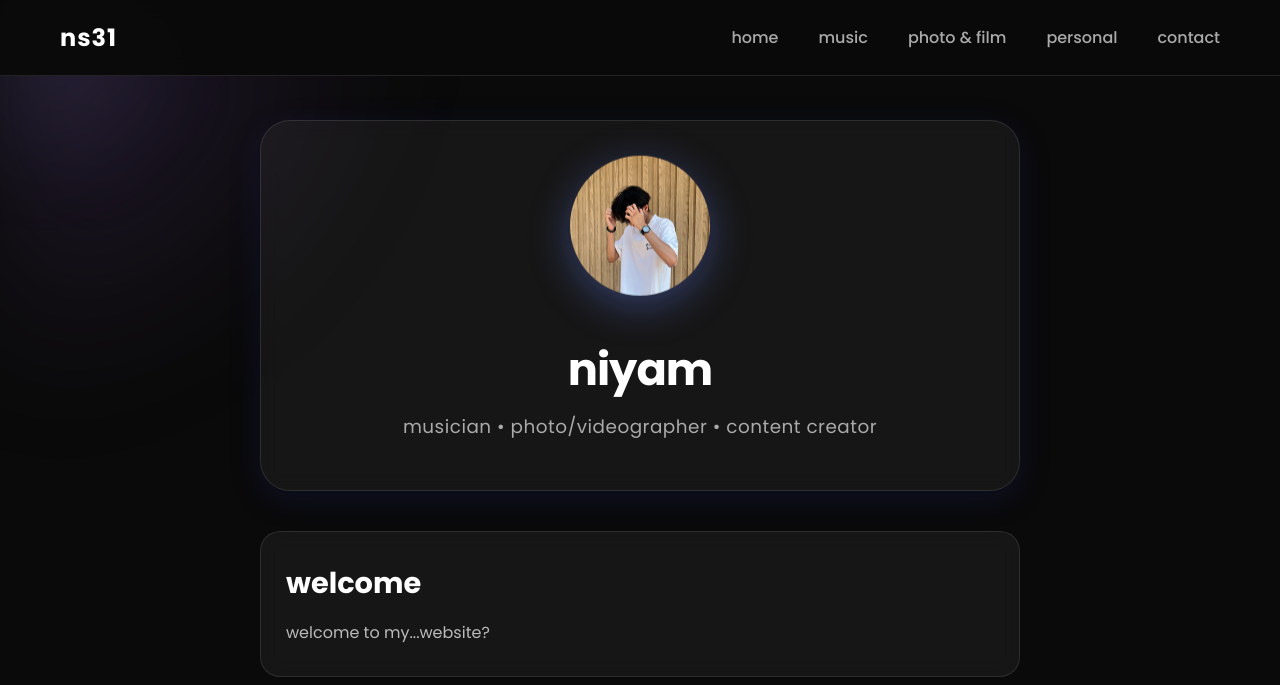
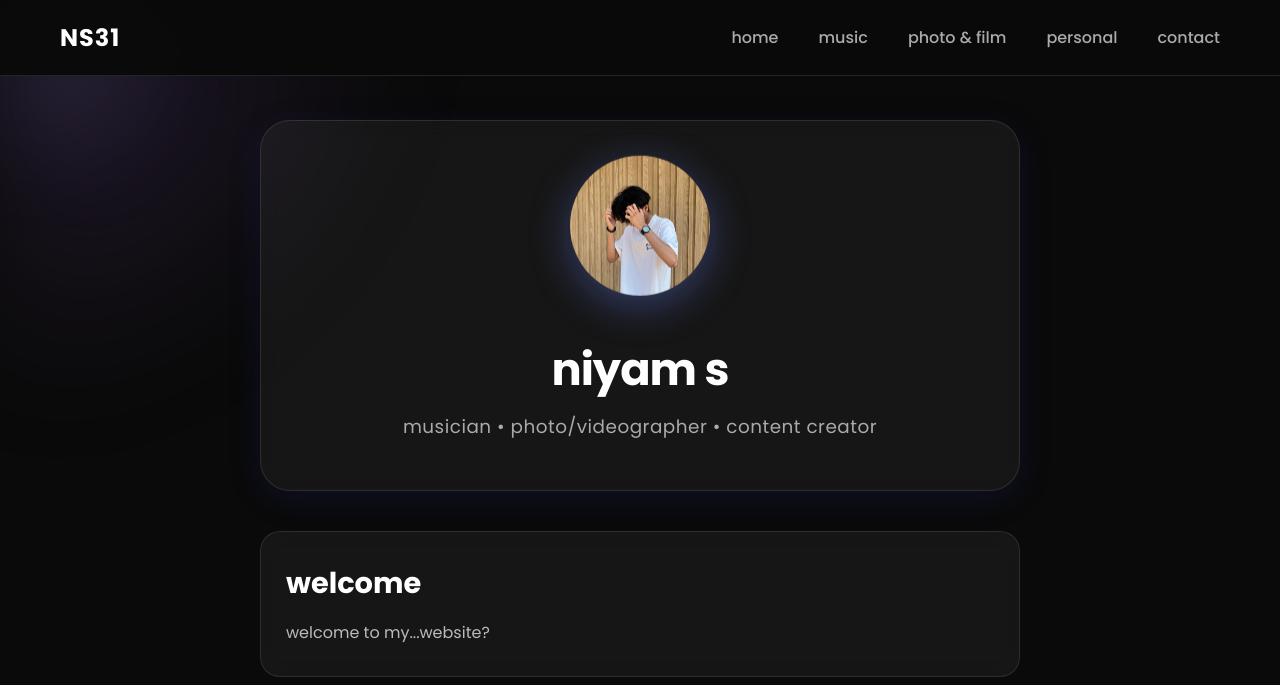
Before and after one commit to NS0731/mywebsite, a plain HTML site: page index.html in a window 1280 px wide. Shown: the top 685 px of the page. Drawn offline with Linux system fonts and the light colour scheme.

Commit message:
name change

```diff
--- a/index.html
+++ b/index.html
@@ -6,7 +6,7 @@
     <title>niyam's website</title>
 
     <!-- Open Graph Meta Tags for Link Embeds -->
-    <meta property="og:title" content="niyam">
+    <meta property="og:title" content="niyam s">
     <meta property="og:description" content="musician • photo/videographer • content creator">
     <meta property="og:image" content="https://niyam.co.uk/images/509241499_18049307630455077_8384849640366132549_n.jpg">
     <meta property="og:url" content="https://niyam.co.uk">
@@ -19,7 +19,7 @@
 <body>
     <nav class="navbar">
         <div class="nav-container">
-            <a href="/" class="nav-logo">ns31</a>
+            <a href="/" class="nav-logo">NS31</a>
             <ul class="nav-menu">
                 <li><a href="/" class="nav-link active">home</a></li>
                 <li><a href="/music" class="nav-link">music</a></li>
--- a/scripts/script.js
+++ b/scripts/script.js
@@ -81,7 +81,7 @@ const pages = {
                 <header class="header">
                     <div class="profile">
                         <div class="avatar"></div>
-                        <h1>niyam</h1>
+                        <h1>niyam s</h1>
                         <p class="tagline">musician • photo/videographer • content creator</p>
                     </div>
                 </header>
```
